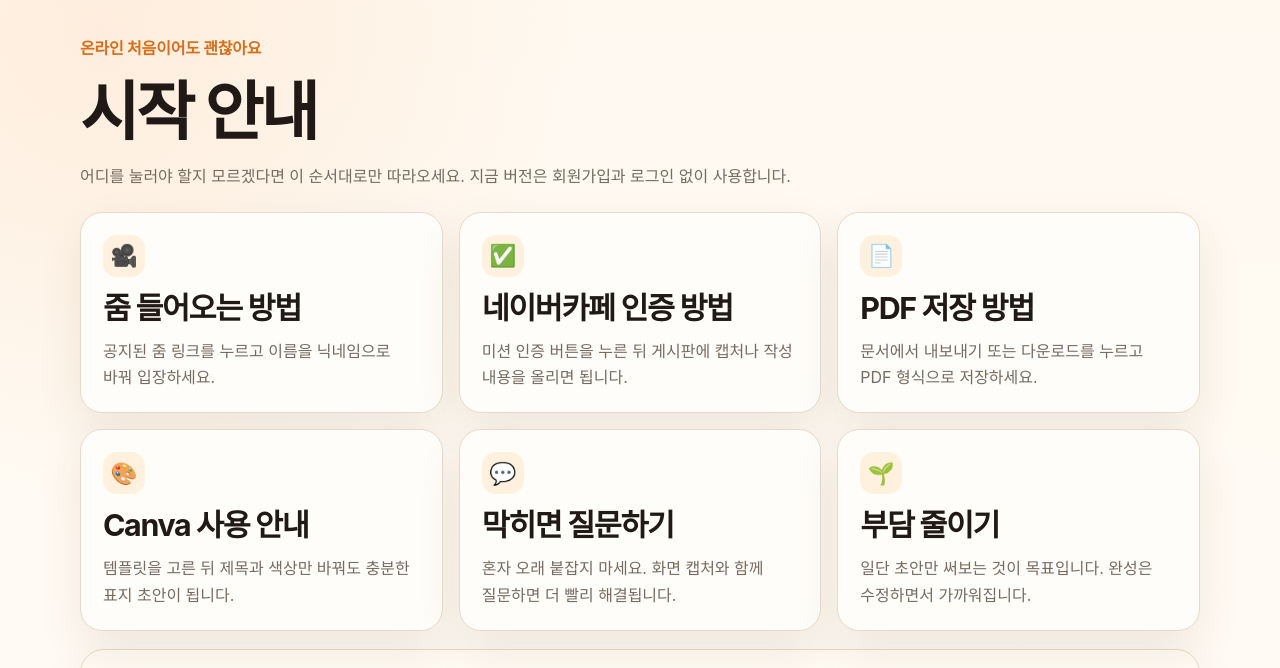
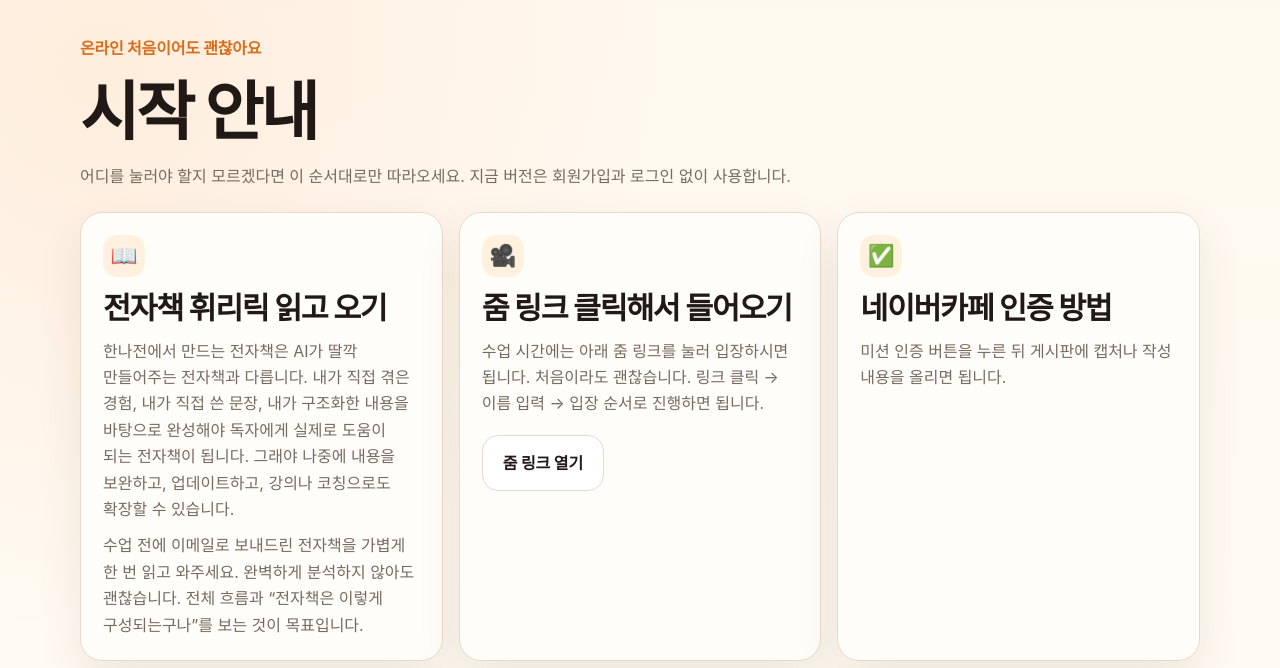
Before and after one commit to cleoahn/hannajeon-60, a plain HTML site: page index.html in a window 1280 px wide. Both pictures are taken after a click on the link "시작 안내". Shown: the part 86-754 px from the top of the page. Drawn offline with Linux system fonts and the light colour scheme.

Commit message:
Update start guide ebook and Zoom steps

```diff
--- a/script.js
+++ b/script.js
@@ -6,6 +6,7 @@
 const CONFIG = {
   currentLesson: 1,
   cafeMissionUrl: "https://cafe.naver.com/f-e/cafes/29878308/menus/154?viewType=L",
+  zoomUrl: "https://us06web.zoom.us/j/87171569902?pwd=vxtvN98etfs8iz1oveHGQ2oaCkQWOC.1",
   noticeUrl: "#notice",
   resourcesBaseUrl: "#resources",
   lessons: [
@@ -152,7 +153,21 @@ const CONFIG = {
     { name: "다시발견", status: "상세페이지 준비 중", note: "도움이 되는 사람을 떠올리는 중" }
   ],
   guideItems: [
-    { icon: "🎥", title: "줌 들어오는 방법", body: "공지된 줌 링크를 누르고 이름을 닉네임으로 바꿔 입장하세요." },
+    {
+      icon: "📖",
+      title: "전자책 휘리릭 읽고 오기",
+      body: [
+        "한나전에서 만드는 전자책은 AI가 딸깍 만들어주는 전자책과 다릅니다. 내가 직접 겪은 경험, 내가 직접 쓴 문장, 내가 구조화한 내용을 바탕으로 완성해야 독자에게 실제로 도움이 되는 전자책이 됩니다. 그래야 나중에 내용을 보완하고, 업데이트하고, 강의나 코칭으로도 확장할 수 있습니다.",
+        "수업 전에 이메일로 보내드린 전자책을 가볍게 한 번 읽고 와주세요. 완벽하게 분석하지 않아도 괜찮습니다. 전체 흐름과 “전자책은 이렇게 구성되는구나”를 보는 것이 목표입니다."
+      ]
+    },
+    {
+      icon: "🎥",
+      title: "줌 링크 클릭해서 들어오기",
+      body: "수업 시간에는 아래 줌 링크를 눌러 입장하시면 됩니다. 처음이라도 괜찮습니다. 링크 클릭 → 이름 입력 → 입장 순서로 진행하면 됩니다.",
+      buttonText: "줌 링크 열기",
+      buttonUrlKey: "zoomUrl"
+    },
     { icon: "✅", title: "네이버카페 인증 방법", body: "미션 인증 버튼을 누른 뒤 게시판에 캡처나 작성 내용을 올리면 됩니다." },
     { icon: "📄", title: "PDF 저장 방법", body: "문서에서 내보내기 또는 다운로드를 누르고 PDF 형식으로 저장하세요." },
     { icon: "🎨", title: "Canva 사용 안내", body: "템플릿을 고른 뒤 제목과 색상만 바꿔도 충분한 표지 초안이 됩니다." },
@@ -212,12 +227,24 @@ function renderHome() {
 }
 
 function renderGuide() {
-  $("#guideGrid").innerHTML = CONFIG.guideItems.map((item) => `
-    <article class="guide-item">
-      <div class="guide-icon">${item.icon}</div>
-      <h2>${item.title}</h2>
-      <p>${item.body}</p>
-    </article>`).join("");
+  const renderGuideBody = (body) => Array.isArray(body)
+    ? body.map((paragraph) => `<p>${paragraph}</p>`).join("")
+    : `<p>${body}</p>`;
+
+  $("#guideGrid").innerHTML = CONFIG.guideItems.map((item) => {
+    const buttonUrl = item.buttonUrlKey ? CONFIG[item.buttonUrlKey] : item.buttonUrl;
+    const button = item.buttonText && buttonUrl
+      ? `<a class="btn secondary guide-action" href="${buttonUrl}" target="_blank" rel="noopener">${item.buttonText}</a>`
+      : "";
+
+    return `
+      <article class="guide-item">
+        <div class="guide-icon">${item.icon}</div>
+        <h2>${item.title}</h2>
+        ${renderGuideBody(item.body)}
+        ${button}
+      </article>`;
+  }).join("");
 
   const faqs = [
     ["온라인 수업이 처음인데 따라갈 수 있을까요?", "괜찮습니다. 홈에서 오늘 할 일, 강의실에서 영상, 미션 페이지에서 인증 순서만 보면 됩니다."],
--- a/style.css
+++ b/style.css
@@ -161,6 +161,7 @@ p { margin: 10px 0 0; color: var(--muted); }
   font-weight: 800;
 }
 .guide-icon { width: 42px; height: 42px; display: grid; place-items: center; border-radius: 14px; background: var(--cream-strong); margin-bottom: 12px; font-size: 1.35rem; }
+.guide-action { margin-top: 18px; }
 .faq-card { margin-top: 18px; }
 details { border-top: 1px solid var(--line); padding: 16px 0; }
 details:first-child { border-top: 0; }
```
Also changed, not shown: 1 other file.
